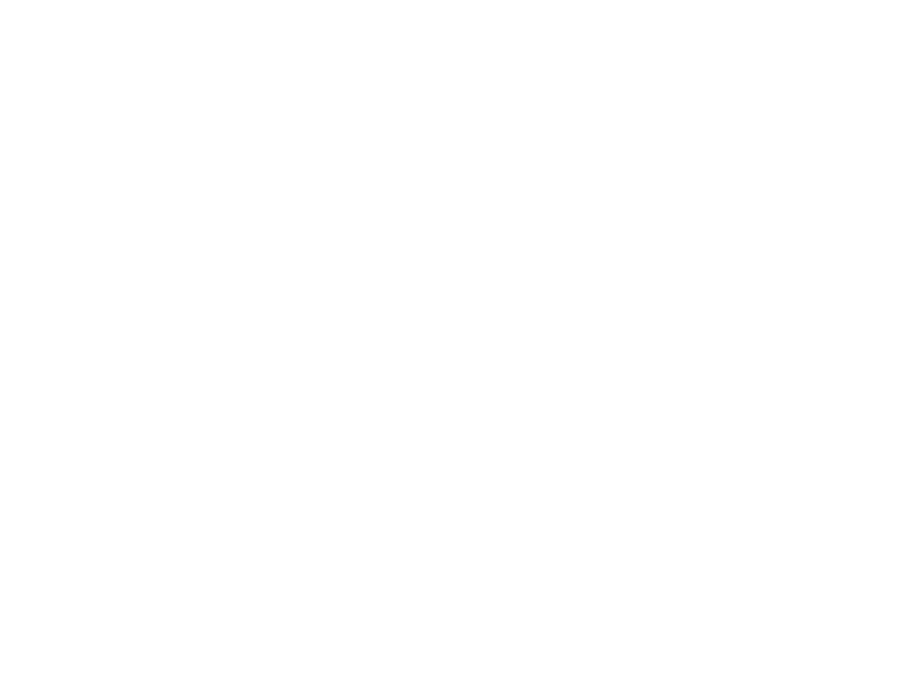
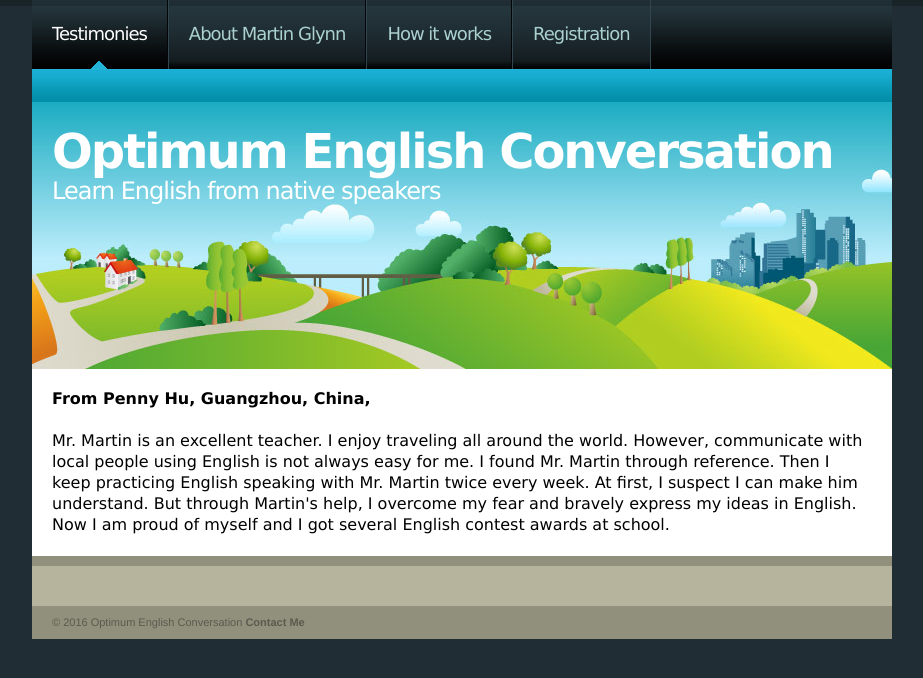
Before and after one commit to optmenglish/optmenglish.github.io, a plain HTML site: page index.html in a window 1280 px wide. Shown: the whole page, without its empty margins (178-1101 px from the left). Drawn offline with Linux system fonts and the light colour scheme.

Commit message:
Update index.html

```diff
--- a/index.html
+++ b/index.html
@@ -1,6 +1,24 @@
 <!DOCTYPE html PUBLIC "-//W3C//DTD XHTML 1.0 Strict//EN" "http://www.w3.org/TR/xhtml1/DTD/xhtml1-strict.dtd">
 <html xmlns="http://www.w3.org/1999/xhtml">
 	<head>
+
+
+<meta http-equiv="Content-Type" content="text/html; charset=utf-8" />
+		<meta name="generator" content="RapidWeaver" />
+
+
+		<title>Testimonies | Optimum English Conversation</title>
+
+       	<link rel="stylesheet" type="text/css" media="all" href="rw_common/themes/Veerle/consolidated.css" />
+
+
+
+		<script type="text/javascript" src="rw_common/themes/Veerle/javascript.js"></script>
+
+
+
+
+
 
 
 	</head>
@@ -9,7 +27,44 @@
 
 
 
+		<div id="container">
+			<div id="navcontainer">
+				<ul><li><a href="./" rel="" id="current">Testimonies</a></li><li><a href="styled/" rel="">About Martin Glynn</a></li><li><a href="styled-2/" rel="">How it works</a></li><li><a href="registration.html" rel="">Registration</a></li></ul>
+			</div>
 
+			<div class="clearer"></div>
+
+			<div id="siteHeader">
+				<div id="siteLogo"></div>
+				<h1>Optimum English Conversation</h1>
+				<h2>Learn English from native speakers</h2>
+			</div>
+
+			<div id="contentContainer">
+				<div id="content">
+					<span style="font-size:16px; color:#000000;font-weight:bold; ">From Penny Hu, Guangzhou, China,<br /></span><span style="font-size:16px; color:#000000;"><br />Mr. Martin is an excellent teacher. I enjoy traveling all around the world. However, communicate with local people using English is not always easy for me. I found Mr. Martin through reference. Then I keep practicing English speaking with Mr. Martin twice every week. At first, I suspect I can make him understand. But through Martin's help, I overcome my fear and bravely express my ideas in English. Now I am proud of myself and I got several English contest awards at school. </span>
+				</div>
+				<div class="clearer"></div>
+			</div>
+			<div id="breadcrumb">
+
+			</div>
+			<div id="footer">
+				<div id="archives">
+
+				</div>
+				<div id="sidebar">
+					<h3></h3>
+
+				</div>
+				<div class="clearer"></div>
+			</div>
+
+			<div id="copyright">
+				<span class="inset">&copy; 2016 Optimum English Conversation <a href="mailto:optimumenglishclub@gmail.com">Contact Me</a><script type="text/javascript">var _rwObsfuscatedHref0 = "mai";var _rwObsfuscatedHref1 = "lto";var _rwObsfuscatedHref2 = ":op";var _rwObsfuscatedHref3 = "tme";var _rwObsfuscatedHref4 = "ngl";var _rwObsfuscatedHref5 = "ish";var _rwObsfuscatedHref6 = "@gm";var _rwObsfuscatedHref7 = "ail";var _rwObsfuscatedHref8 = ".co";var _rwObsfuscatedHref9 = "m";var _rwObsfuscatedHref = _rwObsfuscatedHref0+_rwObsfuscatedHref1+_rwObsfuscatedHref2+_rwObsfuscatedHref3+_rwObsfuscatedHref4+_rwObsfuscatedHref5+_rwObsfuscatedHref6+_rwObsfuscatedHref7+_rwObsfuscatedHref8+_rwObsfuscatedHref9; document.getElementById("rw_email_contact").href = _rwObsfuscatedHref;</script></span>
+			</div>
+
+		</div>
 	</body>
 
 </html>
```
